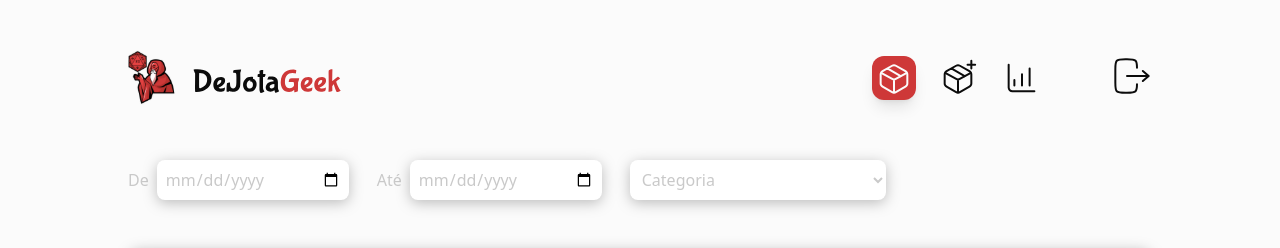
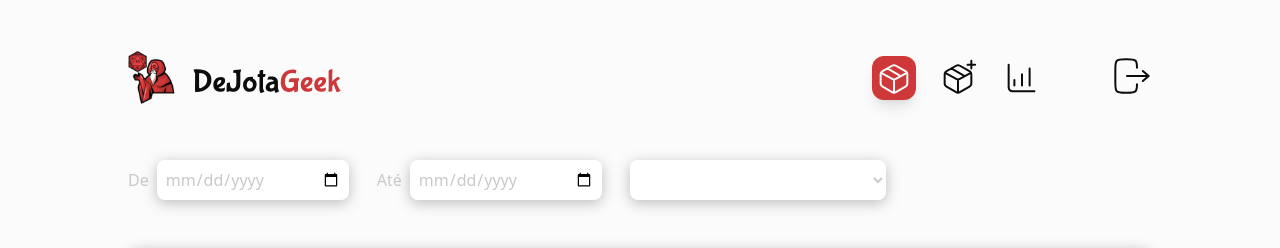
Before and after one commit to RafaelDaSilvaCastro/dejotageek-store, a React (Vite) app in the folder Frontend/: page /dashboard in a window 1280 px wide. Shown: the top 248 px of the page. Built offline with nearby package versions, Linux system fonts and the light colour scheme.

Commit message:
categoria filtro

```diff
--- a/Frontend/src/Pages/Stock/Stock.jsx
+++ b/Frontend/src/Pages/Stock/Stock.jsx
@@ -58,7 +58,7 @@ function Stock() {
 
   return (
     <div>
-      <PesquisaFiltro />
+      <PesquisaFiltro categoriafiltro={posts.categoria} />
       <div className="mb-36">
         <ul className="grid grid-cols-7 gap-4 justify-items-center items-center border-b border-cinza-claro pt-16 pb-2">
           <li className="">Imagem</li>
--- a/Frontend/src/componentes/FiltroDashboard.jsx
+++ b/Frontend/src/componentes/FiltroDashboard.jsx
@@ -1,4 +1,6 @@
-function FiltroDashboard() {
+import React from "react";
+
+function FiltroDashboard(props) {
   return (
     <div className="flex items-center text-cinza-claro gap-7">
       <div className="flex items-center gap-2 ">
@@ -30,15 +32,14 @@ function FiltroDashboard() {
           required
           className="  outline-none drop-shadow-[0px_3px_7px_rgba(0,0,0,0.25)] rounded-lg h-10 p-2 bg-white text-cinza-claro w-64 "
         >
-          <option className="text-zinc-800" value="Categoria 1">
-            Categoria
-          </option>
-          <option className="text-zinc-800" value="Categoria 2">
-            Categoria2
-          </option>
-          <option className="text-zinc-800" value="Categoria 3">
-            Categoria3
-          </option>
+          {props.categoriafiltro && props.categoriafiltro.map((categoria) => (
+            <option className="text-zinc-800" value={categoria}>
+              {categoria}
+            </option>
+          ))}
+
+
+
         </select>
       </div>
     </div>
--- a/Frontend/src/componentes/PesquisaFiltro.jsx
+++ b/Frontend/src/componentes/PesquisaFiltro.jsx
@@ -1,6 +1,6 @@
 import FiltroDashboard from "./FiltroDashboard";
 
-function PesquisaFiltro() {
+function PesquisaFiltro(props) {
   return (
     <section className="flex items-center gap-6 flex-wrap ">
       <div className="flex items-center gap-8">
@@ -8,7 +8,7 @@ function PesquisaFiltro() {
           className="drop-shadow-[0px_3px_7px_rgba(0,0,0,0.25)] rounded-lg p-2.5 bg-[url('../../public/assets/icone-lupa.svg')] bg-no-repeat  bg-right outline-none px-6 w-96"
           type="search"
         />
-        <FiltroDashboard />
+        <FiltroDashboard categoriafiltro={props.categoriafiltro} />
       </div>
       <div className="flex gap-8 items-center ">
         <button className="bg-white drop-shadow-[0px_3px_7px_rgba(0,0,0,0.25)] rounded-lg px-3 py-2 flex items-center hover:scale-105  duration-150">
```
